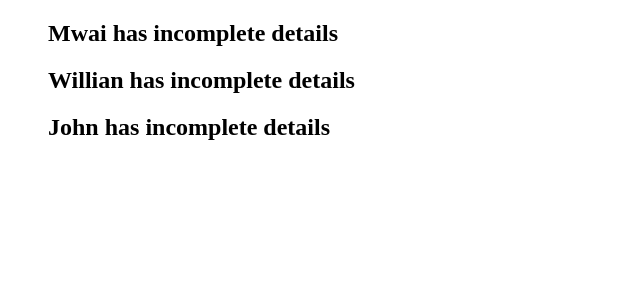
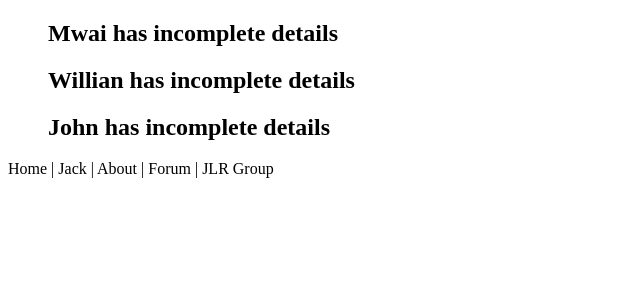
Before and after one commit to antonymuga/django-projects, a Django app: page /testing/ in a window 1280 px wide. Shown: the part 323-623 px from the top of the page, without its empty margins (0-640 px from the left). Run offline with Django 4.2, Linux system fonts and the light colour scheme; data comes from the database, SQL or seed files in the repository.

Commit message:
Added data structures

```diff
--- /dev/null
+++ b/rover_club/patrons/templates/footer.html
@@ -0,0 +1 @@
+<p> This page has been published by Muga Fireblade </p>
--- a/rover_club/patrons/templates/template.html
+++ b/rover_club/patrons/templates/template.html
@@ -15,12 +15,13 @@
 		<p></p>
 		<ol>
 			{% for patroniser in mypatrons reversed %}
-			{% if patroniser.mobile == NULL and patroniser.start_date == NULL %}								<h2> {{ patroniser.fname }} has incomplete details </h2>
+			{% if patroniser.mobile == NULL and patroniser.start_date == NULL %}								<h2> {{ patroniser.fname }} has incomplete details {# This actually worked #} </h2>
 			{% endif %}
 			{% endfor %}
 		</ol>
 		{% comment "This is just some random comment that I wrote" %}
 			<h1> Hello and welcome to pride </h1>
 		{% endcomment %}
+		{% include 'web-details.html' with me="Jack" sponsor="JLR Group" %}
 	</body>
 </html
--- /dev/null
+++ b/rover_club/patrons/templates/web-details.html
@@ -0,0 +1 @@
+<div> Home | {{ me }} | About | Forum | {{ sponsor }} </div>
```
